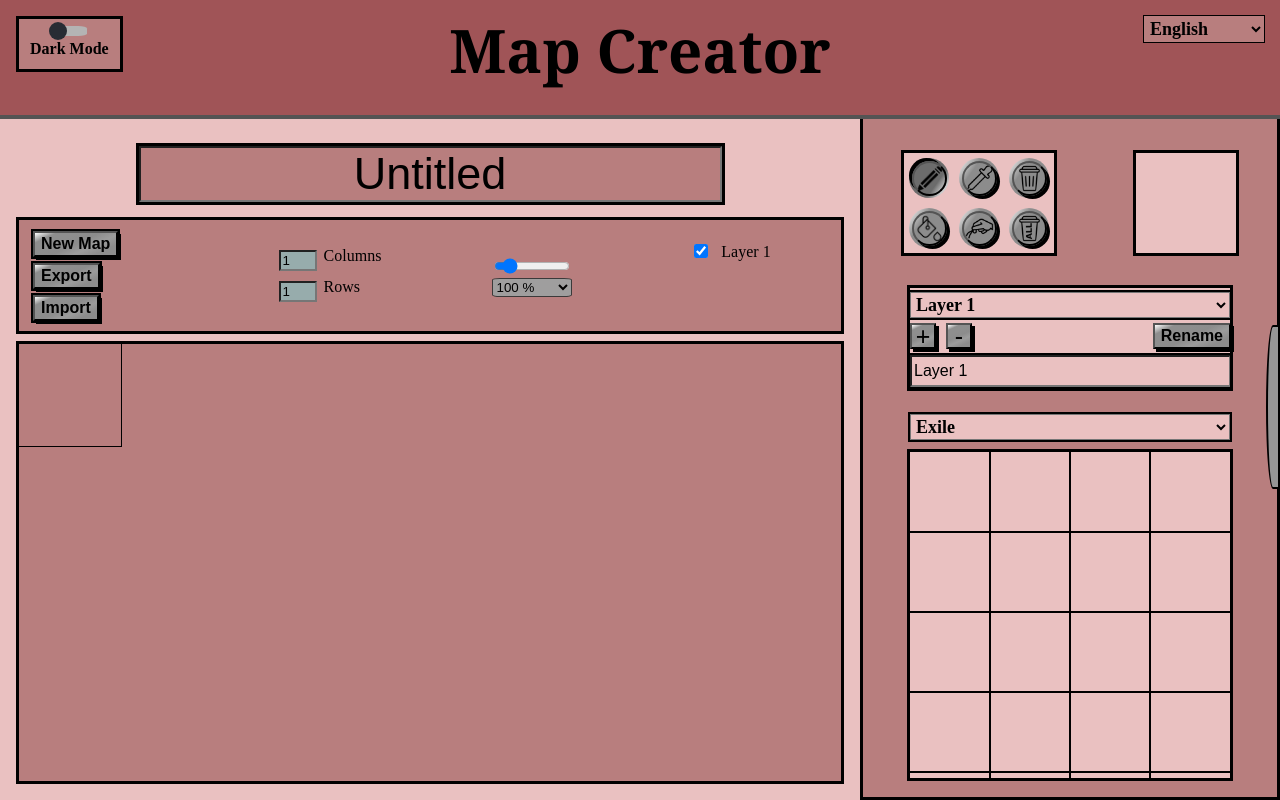
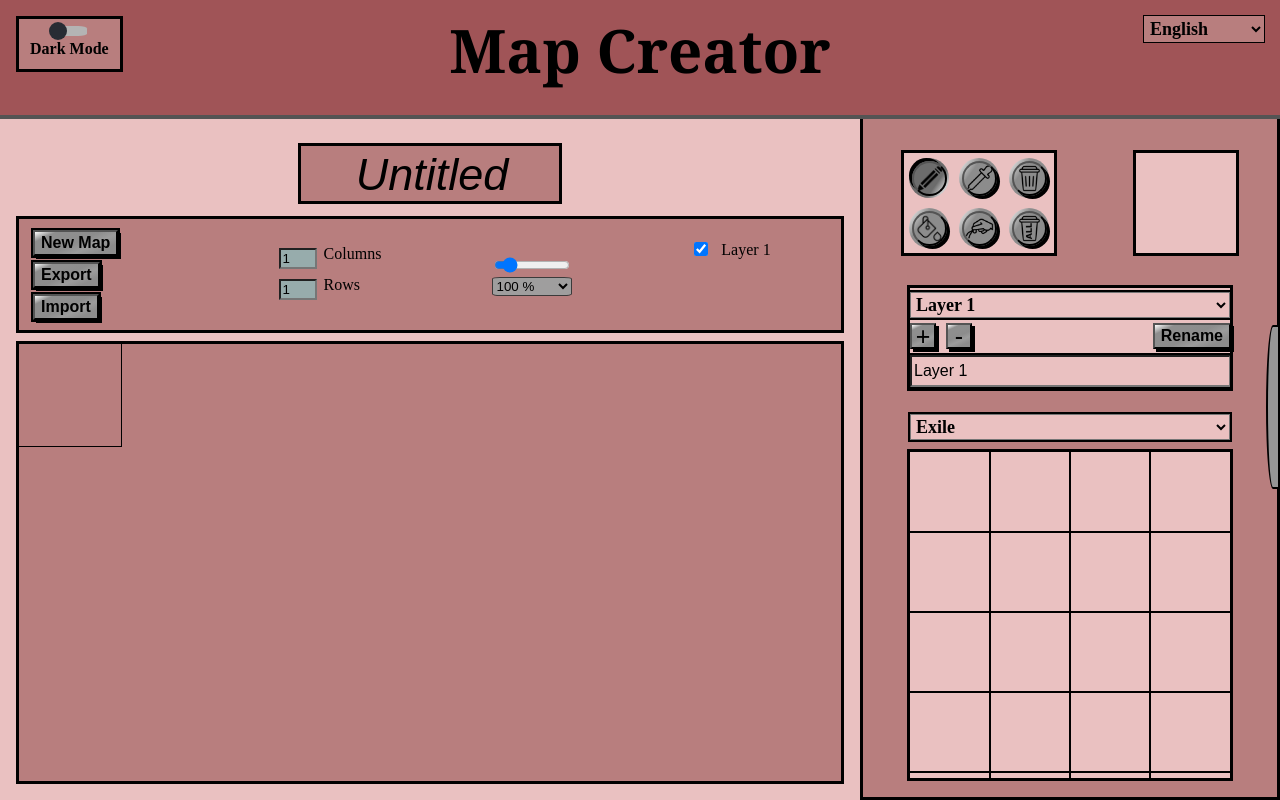
Before and after one commit to GeroNahu/Map-Creator, a React (Create React App) app: page / in a window 1280 px wide. Built offline with nearby package versions, Linux system fonts and the light colour scheme.

Commit message:
Changes h2 and titleInput styles for transfers title box size responsability to CSS.

```diff
--- a/src/Styles/globalStyles.css
+++ b/src/Styles/globalStyles.css
@@ -8,12 +8,17 @@
 }
 
 .h2 {
+  color: transparent;
   font-weight: bolder;
-  font-size: 30px;
+  font-size: 45px;
   font-family: "Arial Narrow Bold", sans-serif;
   justify-self: right;
   margin: 15px 0;
+  max-height: 54.67px;
+  max-width: calc(100vw - 457px);
+  overflow: hidden;
   user-select: none;
+  width: min-content;
 }
 .h5 {
   font-size: 16px;
--- a/src/Styles/mapSection.css
+++ b/src/Styles/mapSection.css
@@ -9,14 +9,17 @@
 .titleInput {
   display: flex;
   font-size: 45px;
-  padding: 0;
+  height: 100%;
+  padding-top: 2px;
   margin: 0;
-  max-width: none;
-  min-width: min-content;
+  min-width: 250px;
+  width: 100%;
   text-align: center;
+  transform: translate(-2px, -2px);
 }
 .titleInput::placeholder {
   color: rgb(0, 0, 0);
+  font-style: italic;
 }
 .mapSelectorsContainer {
   align-items: center;
```
